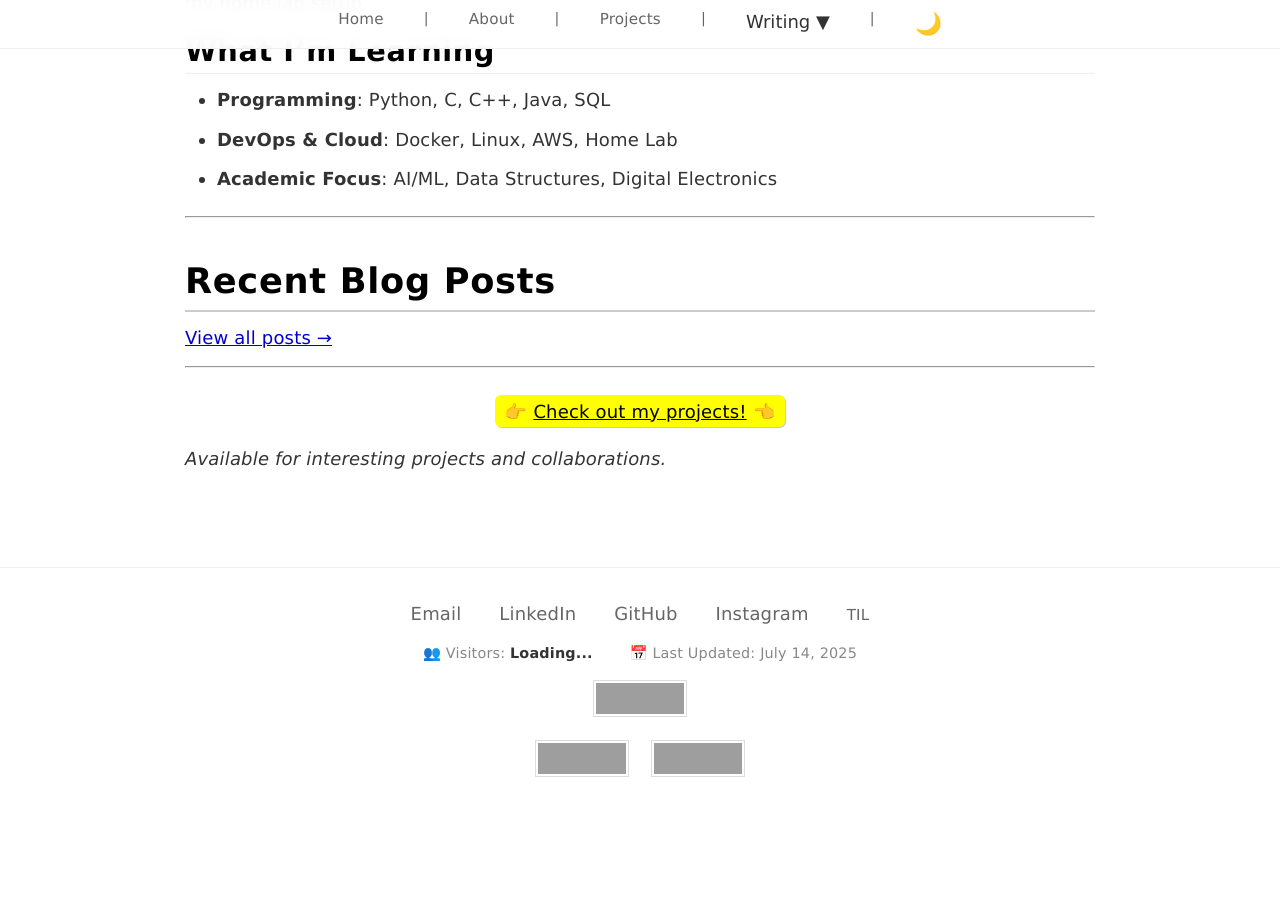
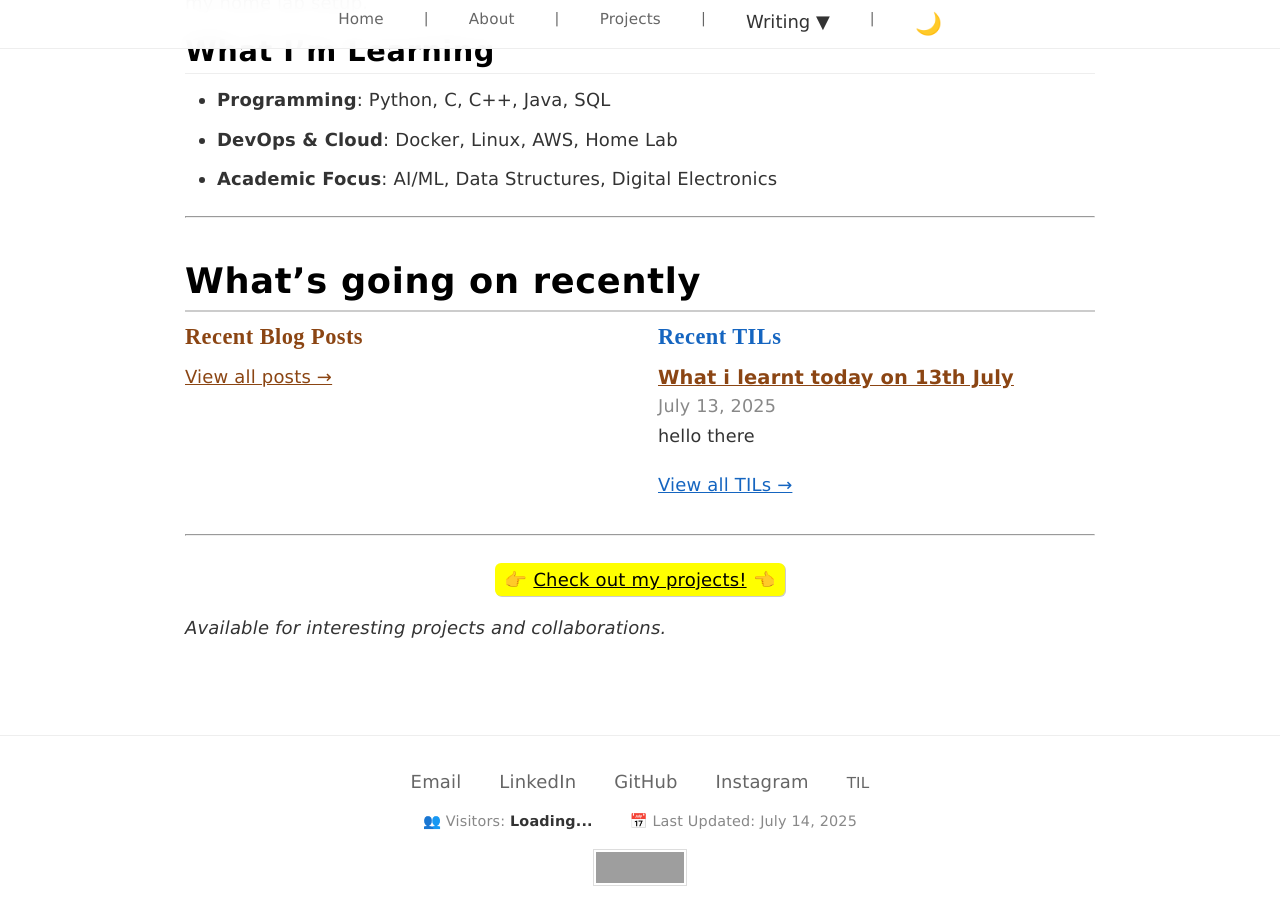
Before and after one commit to SinghChinmayy/SinghChinmayy, a Jekyll site: the page built from index.markdown, in a window 1280 px wide and 900 px high, scrolled down 542 px. Built offline with Jekyll 4.4.1, drawn with Linux system fonts in a browser that asks for light colours; comment, search, counter and statistics services are not loaded; before the commit the page ends 1358 px from its top, so only the background shows below that; grey boxes are pictures that could not be loaded.

Commit message:
modify home page | backup->Mon Jul 14 12:52:42 PM IST 2025

```diff
--- a/index.markdown
+++ b/index.markdown
@@ -29,19 +29,34 @@ When I'm not coding or studying, you'll find me at the gym lifting weights or ex
 
 <br>
 
-# Recent Blog Posts
+# What's going on recently
 
-{% assign posts = site.posts | slice: 0, 3 %}
-{% for post in posts %}
-### [{{ post.title }}]({{ post.url }})
-
-*{{ post.date | date: "%B %d, %Y" }}*
-
-{{ post.excerpt | strip_html | truncatewords: 30 }}
-
-{% endfor %}
-
-[View all posts →](/blog)
+<div class="recent-split-section" style="display: flex; flex-wrap: wrap; gap: 2em; justify-content: space-between; align-items: flex-start; margin-bottom: 2em;">
+  <div class="recent-column" style="flex: 1 1 300px; min-width: 0;">
+    <h3 style="margin-top:0; font-family: 'Source Serif Pro', serif; color: #8b4513;">Recent Blog Posts</h3>
+    {% assign posts = site.posts | slice: 0, 3 %}
+    {% for post in posts %}
+    <div style="margin-bottom: 1.2em;">
+      <a href="{{ post.url }}" style="font-weight:600; color:#1565c0; text-decoration:underline; font-size:1.08em;">{{ post.title }}</a><br>
+      <span style="color:#888; font-size:0.98em;">{{ post.date | date: "%B %d, %Y" }}</span>
+      <div style="color:#333; font-size:0.98em; margin-top:0.2em;">{{ post.excerpt | strip_html | truncatewords: 22 }}</div>
+    </div>
+    {% endfor %}
+    <a href="/blog" style="color:#8b4513; text-decoration:underline; font-weight:500;">View all posts →</a>
+  </div>
+  <div class="recent-column" style="flex: 1 1 300px; min-width: 0;">
+    <h3 style="margin-top:0; font-family: 'Source Serif Pro', serif; color: #1565c0;">Recent TILs</h3>
+    {% assign tils = site.til | sort: 'date' | reverse | slice: 0, 3 %}
+    {% for til in tils %}
+    <div style="margin-bottom: 1.2em;">
+      <a href="{{ til.url }}" style="font-weight:600; color:#8b4513; text-decoration:underline; font-size:1.08em;">{{ til.title }}</a><br>
+      <span style="color:#888; font-size:0.98em;">{{ til.date | date: "%B %d, %Y" }}</span>
+      <div style="color:#333; font-size:0.98em; margin-top:0.2em;">{{ til.excerpt | strip_html | truncatewords: 22 }}</div>
+    </div>
+    {% endfor %}
+    <a href="/til/" style="color:#1565c0; text-decoration:underline; font-weight:500;">View all TILs →</a>
+  </div>
+</div>
 
 ---
 
```
